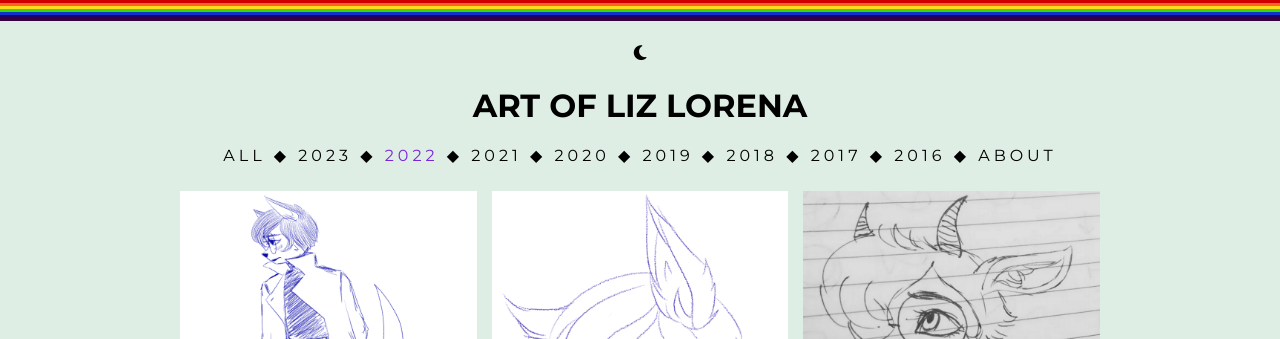
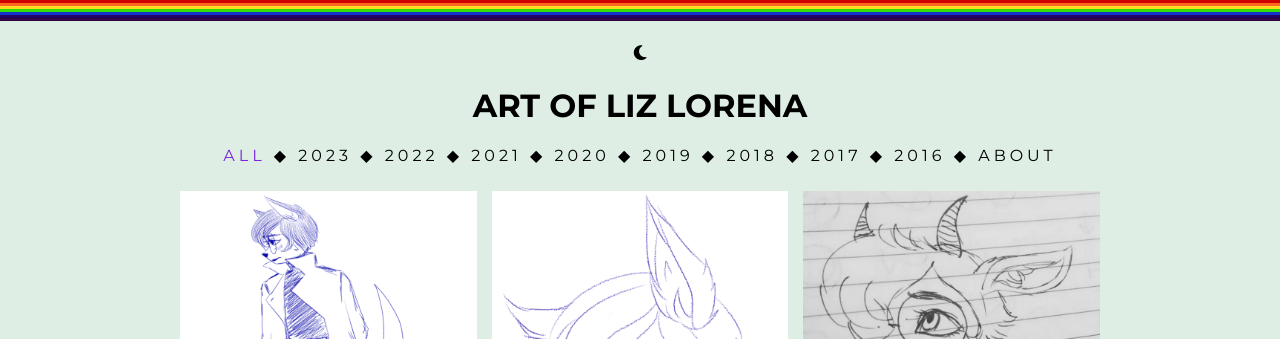
Before and after one commit to liz-lorena/art, a Jekyll site: the page built from index.html, in a window 1280 px wide. Shown: the top 339 px of the page. Built offline with Jekyll 4.4.1, drawn with Linux system fonts in a browser that asks for light colours; nearby versions of some CDN libraries; the list of posts is cut into pages by our own code; comment, search, counter and statistics services are not loaded.

Commit message:
Update pages.html

```diff
--- a/_includes/pages.html
+++ b/_includes/pages.html
@@ -1 +1 @@
-<a href="#all" class="all">All</a> ◆ <a href="#2023" class="2023">2023</a> ◆ <a href="#2022" class="2022 active">2022</a> ◆ <a href="#2021" class="2021">2021</a> ◆ <a href="#2020" class="2020">2020</a> ◆ <a href="#2019" class="2019">2019</a> ◆ <a href="#2018" class="2018">2018</a> ◆ <a href="#2017" class="2017">2017</a> ◆ <a href="#2016" class="2016">2016</a> ◆ <a href="/links">About</a>
+<a href="#all" class="all active">All</a> ◆ <a href="#2023" class="2023">2023</a> ◆ <a href="#2022" class="2022">2022</a> ◆ <a href="#2021" class="2021">2021</a> ◆ <a href="#2020" class="2020">2020</a> ◆ <a href="#2019" class="2019">2019</a> ◆ <a href="#2018" class="2018">2018</a> ◆ <a href="#2017" class="2017">2017</a> ◆ <a href="#2016" class="2016">2016</a> ◆ <a href="/links">About</a>
```
